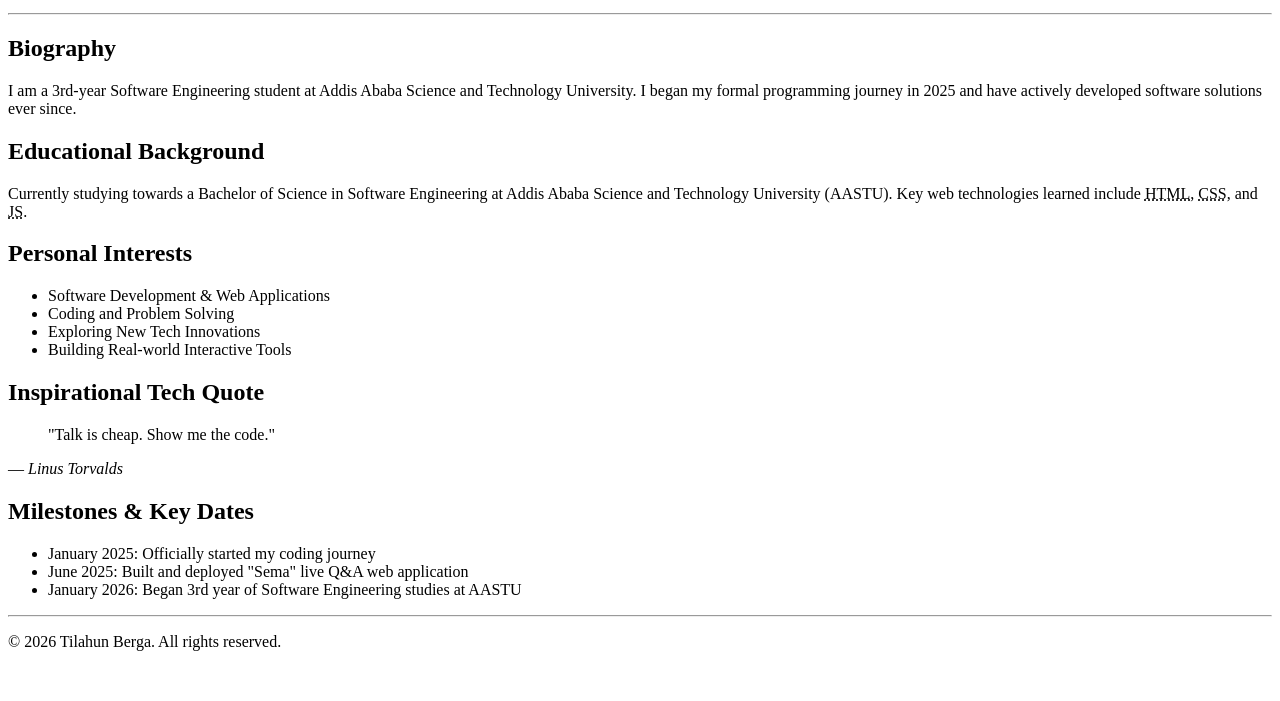
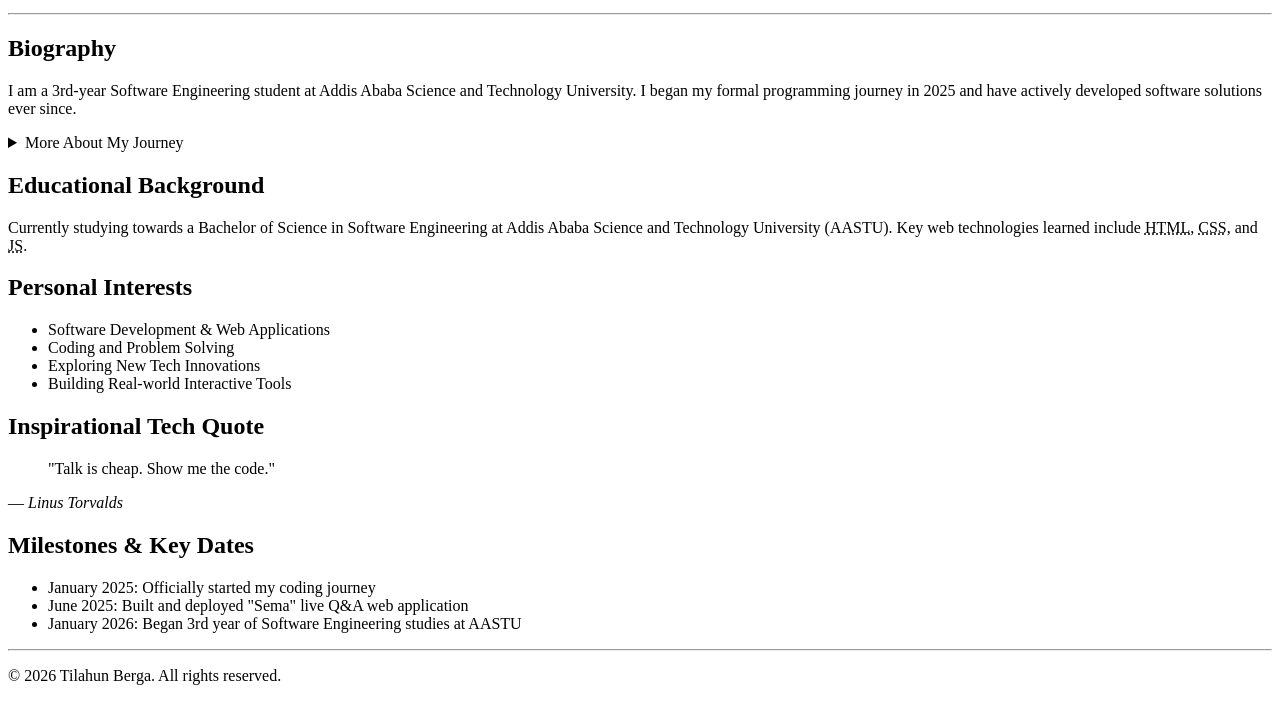
Before and after one commit to tilahunberga63-boop/Personal-html-portfolio, a plain HTML site: page about.html in a window 1280 px wide. Shown: the part 101-802 px from the top of the page. Drawn offline with Linux system fonts and the light colour scheme.

Commit message:
added the expandable part that reads more about my journey

```diff
--- a/about.html
+++ b/about.html
@@ -26,6 +26,12 @@
         <article>
             <h2>Biography</h2>
             <p>I am a 3rd-year Software Engineering student at Addis Ababa Science and Technology University. I began my formal programming journey in <time datetime="2025">2025</time> and have actively developed software solutions ever since.</p>
+
+        <details>
+            <summary>More About My Journey</summary>
+            <p>Throughout my academic career, I have been passionate about creating innovative software solutions that address real-world problems. My dedication to continuous learning and improvement has led me to explore various programming paradigms and technologies.</p>
+        </details>
+
         </article>
 
         <section>
```
